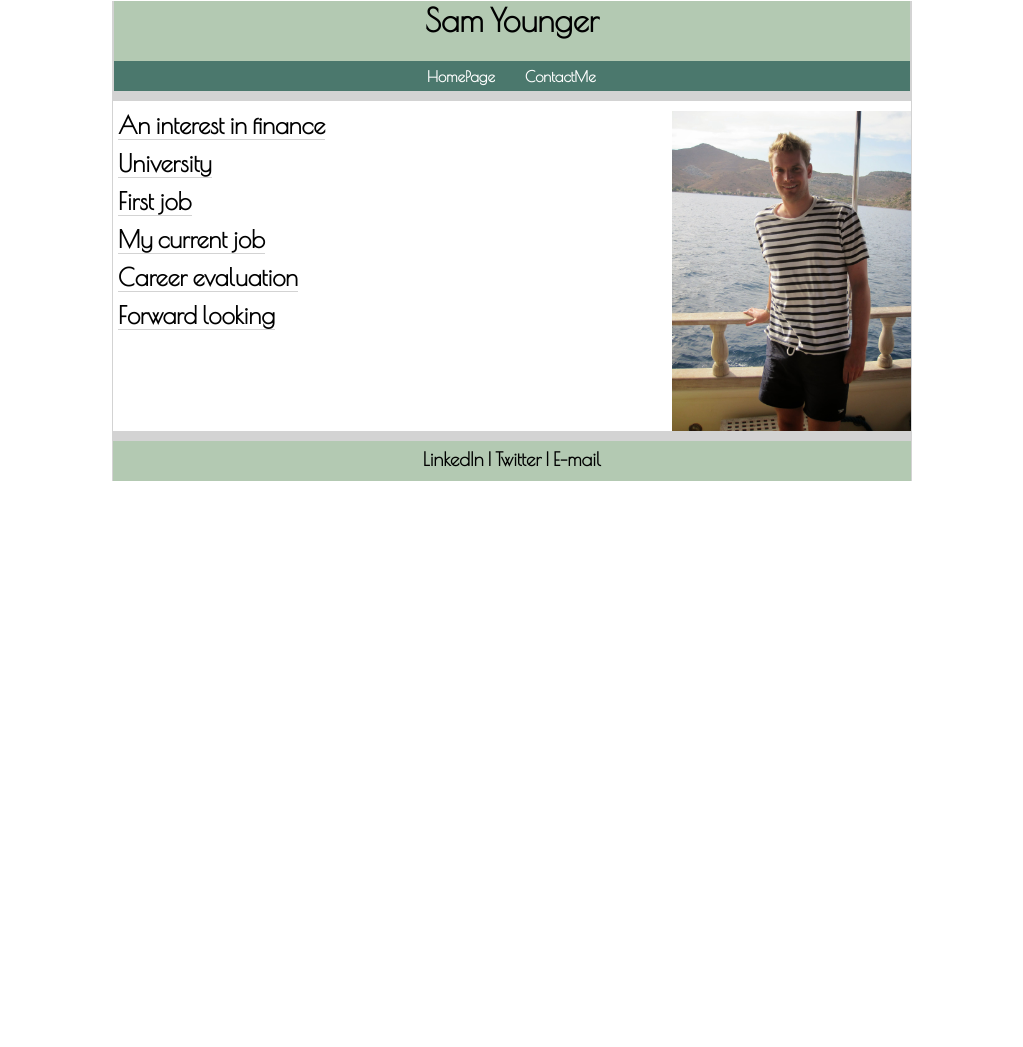
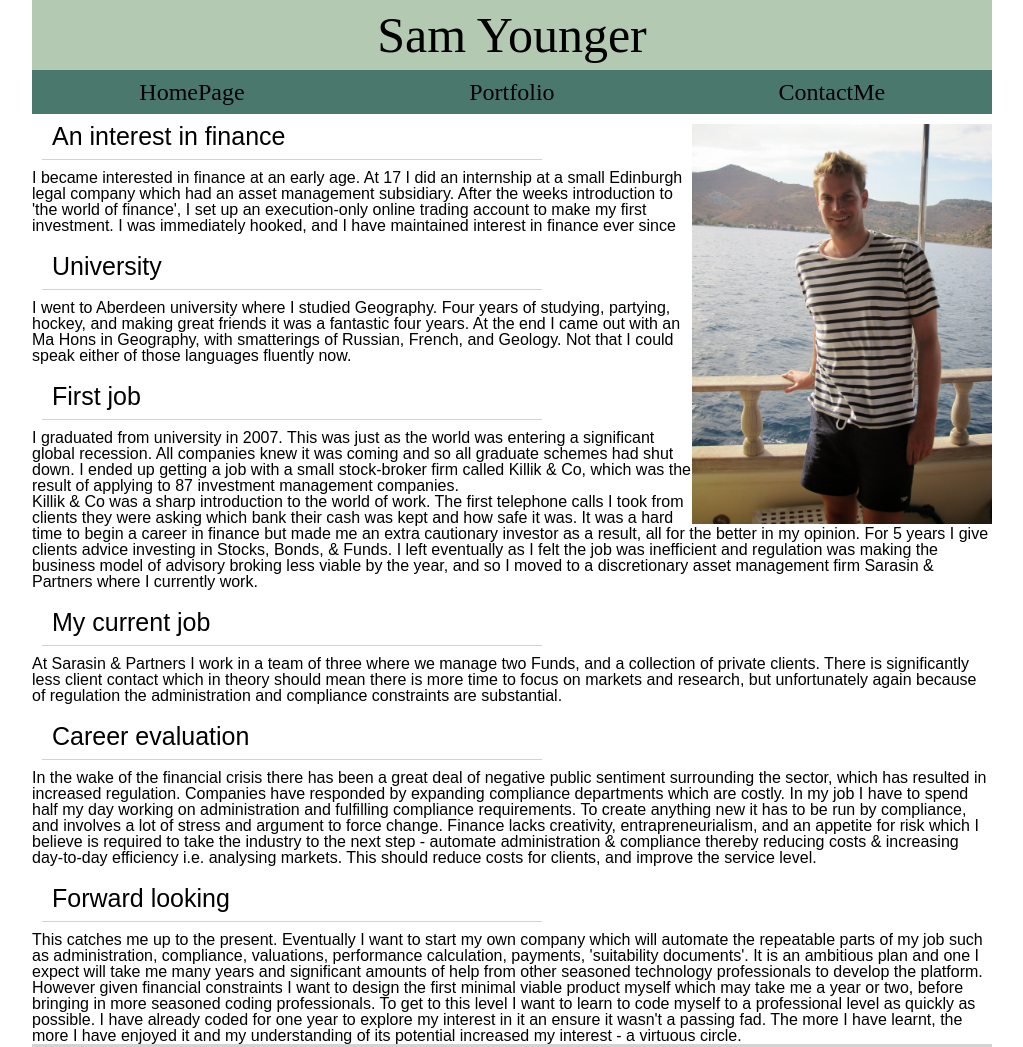
Before and after one commit to samyounger/samyounger.co.uk, a plain HTML site: page index.html in a window 1280 px wide. Shown: the top 1047 px of the page, without its empty margins (128-1151 px from the left). Before the commit the page ends 800 px from the top, so only its background shows below. Drawn offline with nearby package versions, Linux system fonts and the light colour scheme.

Commit message:
deleted all the styling and some of the HTML, and started again to clean up the code. Also deleted the jquery code. Created a new HTML page for projects, and added a description and list of the first two weeks of GA homework

```diff
--- /dev/null
+++ b/css/reset.css
@@ -0,0 +1,48 @@
+/* http://meyerweb.com/eric/tools/css/reset/
+   v2.0 | 20110126
+   License: none (public domain)
+*/
+
+html, body, div, span, applet, object, iframe,
+h1, h2, h3, h4, h5, h6, p, blockquote, pre,
+a, abbr, acronym, address, big, cite, code,
+del, dfn, em, img, ins, kbd, q, s, samp,
+small, strike, strong, sub, sup, tt, var,
+b, u, i, center,
+dl, dt, dd, ol, ul, li,
+fieldset, form, label, legend,
+table, caption, tbody, tfoot, thead, tr, th, td,
+article, aside, canvas, details, embed,
+figure, figcaption, footer, header, hgroup,
+menu, nav, output, ruby, section, summary,
+time, mark, audio, video {
+  margin: 0;
+  padding: 0;
+  border: 0;
+  font-size: 100%;
+  font: inherit;
+  vertical-align: baseline;
+}
+/* HTML5 display-role reset for older browsers */
+article, aside, details, figcaption, figure,
+footer, header, hgroup, menu, nav, section {
+  display: block;
+}
+body {
+  line-height: 1;
+}
+ol, ul {
+  list-style: none;
+}
+blockquote, q {
+  quotes: none;
+}
+blockquote:before, blockquote:after,
+q:before, q:after {
+  content: '';
+  content: none;
+}
+table {
+  border-collapse: collapse;
+  border-spacing: 0;
+}
--- a/index.html
+++ b/index.html
@@ -3,45 +3,43 @@
 <head>
 	<meta charset="UTF-8">
 	<title>Sam's Profile</title>
+	<link rel="stylesheet" href="css/reset.css">
 	<link rel="stylesheet" href="css/style.css">
-	<link href='https://fonts.googleapis.com/css?family=Poiret+One' rel='stylesheet' type='text/css'>
+	<!-- <link href='https://fonts.googleapis.com/css?family=Poiret+One' rel='stylesheet' type='text/css'> -->
 </head>
 <body>
 	<header>
-		<div class="wrapper">
 		<h1 class="title">Sam Younger</h1>
 		<nav>
 			<ul>
-					<li><a href="#">HomePage
-						<ul>
-							<li><a href="#">submenu1</a></li>
-							<li><a href="#">submenu2</a></li>
-							<li><a href="#">submenu3</a></li>
-						</ul>
-					</a></li>
-					<li><a href="contact.html">ContactMe</a></li>
+				<li>HomePage</li>
+				<li>Portfolio</li>
+				<li>ContactMe</li>
 			</ul>
 		</nav>
 	</header>
-		<container>
+	<main>
 		<img src="images/sam-picture.jpg" alt="A photo of Sam">
-			<h2><a href="#"><span class="underline">An interest in finance</span></a></h2>
+		<h2>An interest in finance</h2>
 		<p>I became interested in finance at an early age. At 17 I did an internship at a small Edinburgh legal company which had an asset management subsidiary. After the weeks introduction to 'the world of finance', I set up an execution-only online trading account to make my first investment. I was immediately hooked, and I have maintained interest in finance ever since</p>
-			<h2><a href="#"><span class="underline">University</span></a></h2>
+		<h2>University</h2>
 		<p>I went to Aberdeen university where I studied Geography. Four years of studying, partying, hockey, and making great friends it was a fantastic four years. At the end I came out with an Ma Hons in Geography, with smatterings of Russian, French, and Geology. Not that I could speak either of those languages fluently now.</p>
-			<h2><a href="#"><span class="underline">First job</span></a></h2>
+		<h2>First job</h2>
 		<p>I graduated from university in 2007. This was just as the world was entering a significant global recession. All companies knew it was coming and so all graduate schemes had shut down. I ended up getting a job with a small stock-broker firm called Killik & Co, which was the result of applying to 87 investment management companies.</p>
 		<p>Killik & Co was a sharp introduction to the world of work. The first telephone calls I took from clients they were asking which bank their cash was kept and how safe it was. It was a hard time to begin a career in finance but made me an extra cautionary investor as a result, all for the better in my opinion. For 5 years I give clients advice investing in Stocks, Bonds, & Funds. I left eventually as I felt the job was inefficient and regulation was making the business model of advisory broking less viable by the year, and so I moved to a discretionary asset management firm Sarasin & Partners where I currently work.</p>
-			<h2><a href="#"><span class="underline">My current job</span></a></h2>
+		<h2>My current job</h2>
 		<p>At Sarasin & Partners I work in a team of three where we manage two Funds, and a collection of private clients. There is significantly less client contact which in theory should mean there is more time to focus on markets and research, but unfortunately again because of regulation the administration and compliance constraints are substantial.</p>
-			<h2><a href="#"><span class="underline">Career evaluation</span></a></h2>
+		<h2>Career evaluation</h2>
 		<p>In the wake of the financial crisis there has been a great deal of negative public sentiment surrounding the sector, which has resulted in increased regulation. Companies have responded by expanding compliance departments which are costly. In my job I have to spend half my day working on administration and fulfilling compliance requirements. To create anything new it has to be run by compliance, and involves a lot of stress and argument to force change. Finance lacks creativity, entrapreneurialism, and an appetite for risk which I believe is required to take the industry to the next step - automate administration & compliance thereby reducing costs & increasing day-to-day efficiency i.e. analysing markets. This should reduce costs for clients, and improve the service level.</p>
-			<h2><a href="#"><span class="underline">Forward looking</span></a></h2>
+		<h2>Forward looking</h2>
 		<p>This catches me up to the present. Eventually I want to start my own company which will automate the repeatable parts of my job such as administration, compliance, valuations, performance calculation, payments, 'suitability documents'. It is an ambitious plan and one I expect will take me many years and significant amounts of help from other seasoned technology professionals to develop the platform. However given financial constraints I want to design the first minimal viable product myself which may take me a year or two, before bringing in more seasoned coding professionals. To get to this level I want to learn to code myself to a professional level as quickly as possible. I have already coded for one year to explore my interest in it an ensure it wasn't a passing fad. The more I have learnt, the more I have enjoyed it and my understanding of its potential increased my interest - a virtuous circle.</p>
-		</container>
+	</main>
 	<footer>
-			<h3><span><a target="_blank" href="https://uk.linkedin.com/in/sam-younger-21674714
-	">LinkedIn</a></span> | <span><a target="_blank" href="https://twitter.com/aYoungerSage">Twitter</a></span> | <span><a href="mailto:sam.younger@gmail.com?subject=Sam's profile enquiry">E-mail</a></span></h3>
+		<ul>
+			<li><a href="https://uk.linkedin.com/in/sam-younger-21674714">LinkedIn</a></li>
+			<li><a href="https://twitter.com/aYoungerSage">Twitter</a></li>
+			<li><a href="mailto:sam.younger@gmail.com?subject=Sam's profile enquiry">E-mail</a></li>
+		</ul>
 		</footer>
 	</div>
 	<script src="https://ajax.googleapis.com/ajax/libs/jquery/1.12.2/jquery.min.js"></script>
--- a/js/main.js
+++ /dev/null
@@ -1,9 +0,0 @@
-$(document).ready(function() {
-	$('h2').click(function() {
-		if ($(this).next('p').length > 0) {
-		$(this).next().slideToggle('show');
-		} else {
-		$(this).next().next().slideToggle('show');
-		};
-	});
-});
--- a/scss/style.scss
+++ b/scss/style.scss
@@ -1,162 +1,91 @@
 $break-small: 800px;
 $break-smaller: 400px;
+$borderColor: lightgrey;
+$headerBar: #B3C9B2;
+$navBar: #4B786D;
+$fontStack: 'Poiret One','avenir', sans-serif;
+$hoverColor: #313731;
 
 * {
 	box-sizing: border-box;
-	font-family: 'Poiret One',cursive, sans-serif;
-	text-align: justify;
+	font-family: $fontStack;
 }
-body {
-	width: 800px;
+body{
+	width: 100%;
+	max-width: 960px;
 	margin: 0 auto;
-	border-left: 1px solid lightgrey;
-	border-right: 1px solid lightgrey;
-	position: relative;
-	top: -20px;
-	left: 0; right: 0;
-	@media screen and (max-width: $break-small) {
-			width: 100%;
-	}
-	.wrapper {
-		min-height: 100%;
-		position: relative;
-		border-left: 1px solid lightgrey;
-		border-right: 1px solid lightgrey;
-	}
 }
-.title {
+h1{
+	background: $headerBar;
+	font-size: 50px;
+	margin: 0;
+	padding: 10px;
 	text-align: center;
 }
-header {
-	position: relative;
-	height: 100px;
-	border-bottom: 10px solid lightgrey;
-	background: #B3C9B2;
-}
 nav {
-	width: 100%;
-	height: 33%;
-	position: absolute;
-	left: 0; right: 0;
-	margin: 0 auto;
-	background: #4B786D;
-/*	@media screen and (max-width: $break-small) {
-		width: 100%;
-	}
-	@media screen and (max-width: $break-smaller) {
-		width: 100%;
-	}*/
-	ul {
-		max-width: 200px;
-		position: absolute;
-		left: 0; right: 0;
-		list-style: none;
-		float: left;
-		margin: 0 auto;
-		padding: 0;
-		li {
-			position: relative;
+	margin: 0;
+	ul{
+		li{
+			width: 33.33%;
 			float: left;
-			margin: 0;
-			padding: 0;
-			&:hover {
-				background: #313731;
-			}
-			&:hover > ul {
-				display: block;
-			}
-			&:hover > a {
-				color: white;
-			}
-			a {
-				display: block;
-				color: white;  /*#333*/
-				text-decoration: none;
-				font-weight: 700;
-				font-size: 15px;
-				line-height: 32px;
-				padding: 0 15px;
-			}
-			ul {
-				display: none;
-				position: absolute;
-				left: 0;
-				background: #313731;
-				padding: 0;
-				li {
-					float: none;
-					width: 100%;
-					a {
-						color: white;
-						line-height: 120%;
-						padding: 10px 15px;
-					}
-				}
+			font-size: 24px;
+			padding: 10px;
+			margin: 0 0 10px;
+			text-align: center;
+			background: $navBar;
+			&:hover{
+			background: $hoverColor;
 			}
 		}
 	}
 }
-h2 {
-	margin: 10px 0 10px 5px;
-	.underline {
-		border-bottom: 1px solid lightgrey;
-	}
-	&:first-child {
-		border-top: none;
+h2{
+	font-size: 25px;
+	border-bottom: 1px solid lightgrey;
+	padding: 10px;
+	margin: 10px;
+	max-width: 500px;
+}
+h2 a{
+	text-decoration: none;
+	color: black;
+}
+footer{
+	margin: 0;
+	ul{
+		li{
+			width: 33.33%;
+			float: left;
+			font-size: 20px;
+			padding: 10px;
+			margin: 0 0 10px;
+			text-align: center;
+			background: $navBar;
+			a{
+				text-decoration: none;
+				color: black;
+			}
+		}
 	}
 }
-.contact h2 {
-	margin: 0 0 0 50px;
-	@media screen and (max-width: $break-small) {
-		margin: 0 0 0 10px;
-	}
-}
+
+
+
+
+
+/*====================================================*/
+/*Old styling*/
 img {
-	width: 30%;
+	width: 300px;
 	float: right;
-	margin: 0 0 0 10px;
-	@media screen and (max-width: $break-smaller) {
-		display: none;
-	}
-}
-p {
-	margin: 0 10px 0 10px;
-	display: none;
-	&:last-child {
-		margin: 0 10px 10px 10px;
-	}
 }
 .icon {
 	width: 30px;
 	float: left;
 }
-container {
-	h2 a {
-		text-decoration: none;
-		color: black;
-	}
-	h3 {
-	position: relative;
-	left: 10%;
-	}
-}
 footer {
-	background: #B3C9B2;
-	border-top: 10px solid lightgrey;
-	width: 100%;
-	height: 50px;
-	line-height: 0;
-	clear: both;
-	h3 {
-		text-align: center;
-		span a {
-			text-decoration: none;
-			color: black;
-		}
-	}
-	@media screen and (max-width: $break-smaller) {
-		width: 100%;
-	}
+	background: $headerBar;
+	border-top: 10px solid $borderColor;
 }
 
 .cf:before,
```
Also changed, not shown: contact.html (+0 -5 lines), portfolio.html (added, +50 -0 lines), css/style.css, 1 other file. Lines whose indentation alone changed are shown as unchanged.
